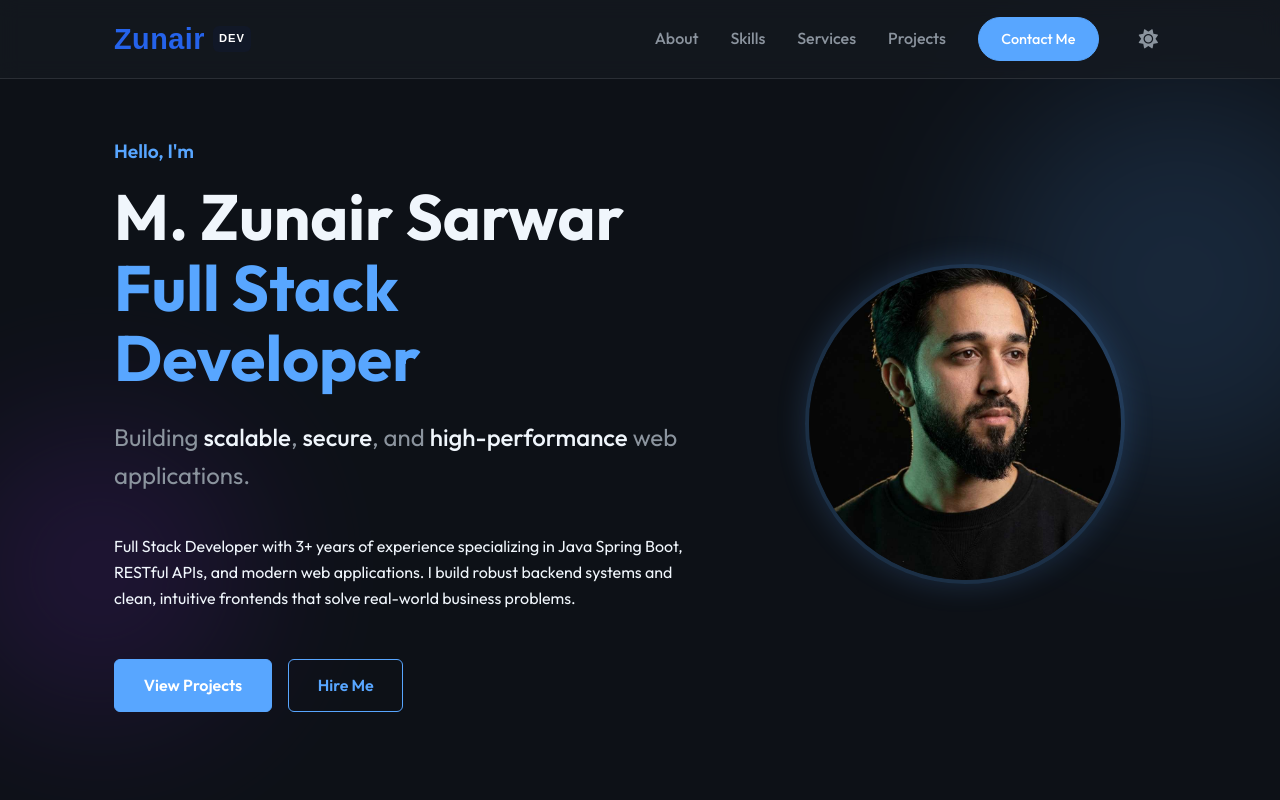
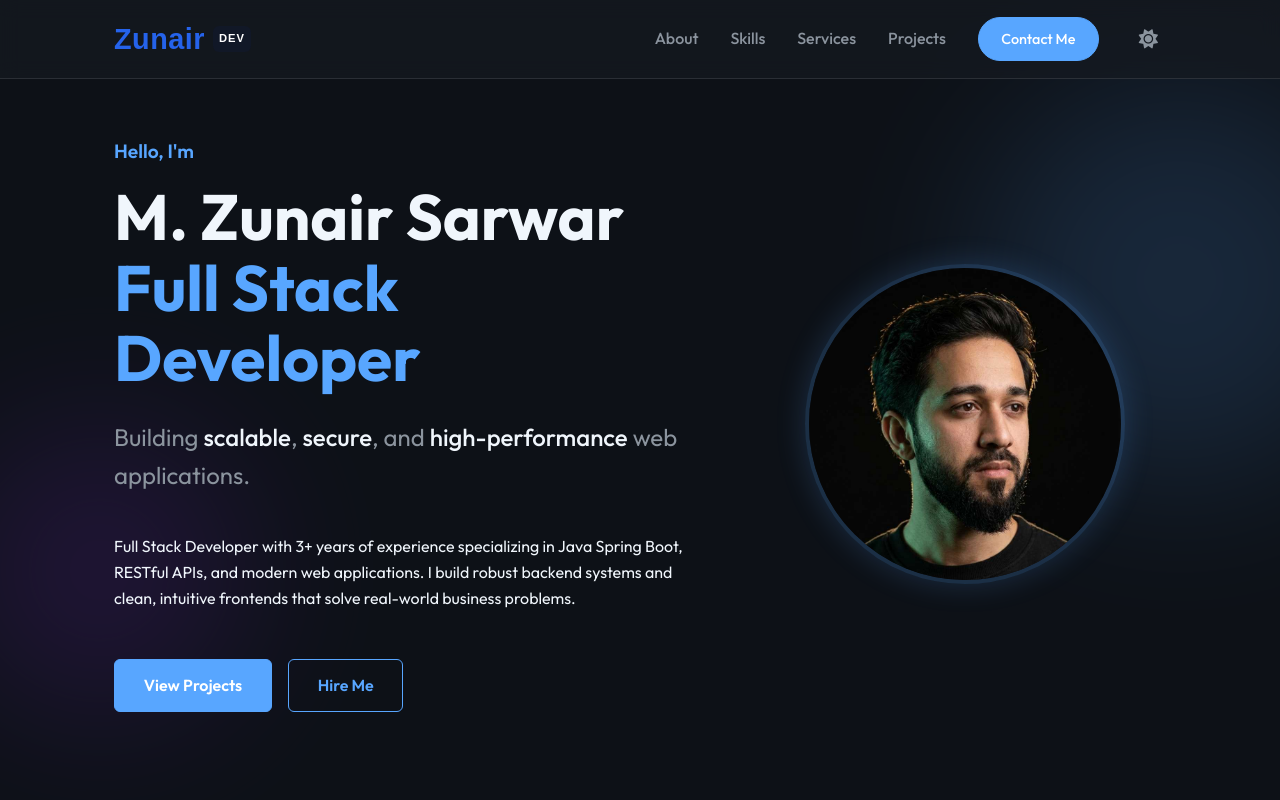
Before and after one commit to Zunairzz/DevOpsPortfolio, a React (Vite) app: page / in a window 1280 px wide. Shown: the top 800 px of the page. Built offline with nearby package versions, Linux system fonts and the light colour scheme.

Commit message:
- Fix profile pic

```diff
--- a/src/index.css
+++ b/src/index.css
@@ -238,6 +238,7 @@ ul {
 }
 
 .hero-image img {
+    object-position: top;
     width: 320px;
     height: 320px;
     object-fit: cover;
```
